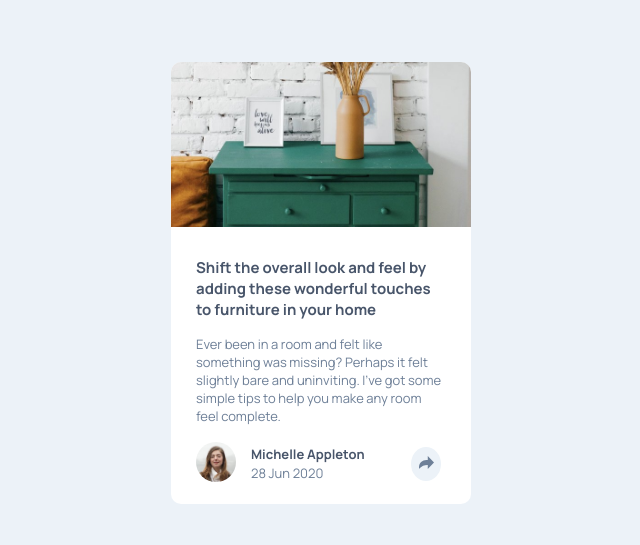
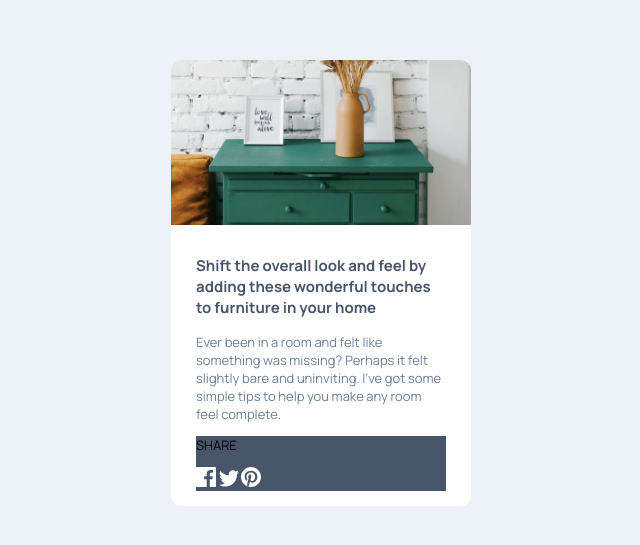
Before and after one commit to Obiwumma/article-preview, a plain HTML site: page index.html in a window 1280 px wide. Shown: the part 117-662 px from the top of the page, without its empty margins (319-959 px from the left). Drawn offline with Linux system fonts and the light colour scheme.

Commit message:
Added hidden icons

```diff
--- a/index.html
+++ b/index.html
@@ -47,6 +47,16 @@
               <img src="./images/icon-share.svg" alt="Share">
             </div>
           </div>
+          <div class="hidden">
+            <div class="item4">
+              <p>SHARE</p>
+            </div>
+            <div class="item5">
+              <img src="./images/icon-facebook.svg" alt="">
+              <img src="./images/icon-twitter.svg" alt="">
+              <img src="./images/icon-pinterest.svg" alt="">
+            </div>
+          </div>
         </footer>
 
       </div>
--- a/style.css
+++ b/style.css
@@ -32,7 +32,7 @@ body{
     padding: 15px 25px;
   }
   .item{
-    display: grid;
+    display: none;
     grid-template-columns: 55px 160px 30px;
     align-items: center;
     justify-content: stretch;
@@ -49,7 +49,12 @@ body{
     background-color: hsl(210, 46%, 95%);
     /* height: 30px; */
     padding: 8px;
-
+  }
+  .hidden{
+    background-color: hsl(217, 19%, 35%);
+  }
+  .item5 img{
+    width: 20px;
   }
 
 }
```
